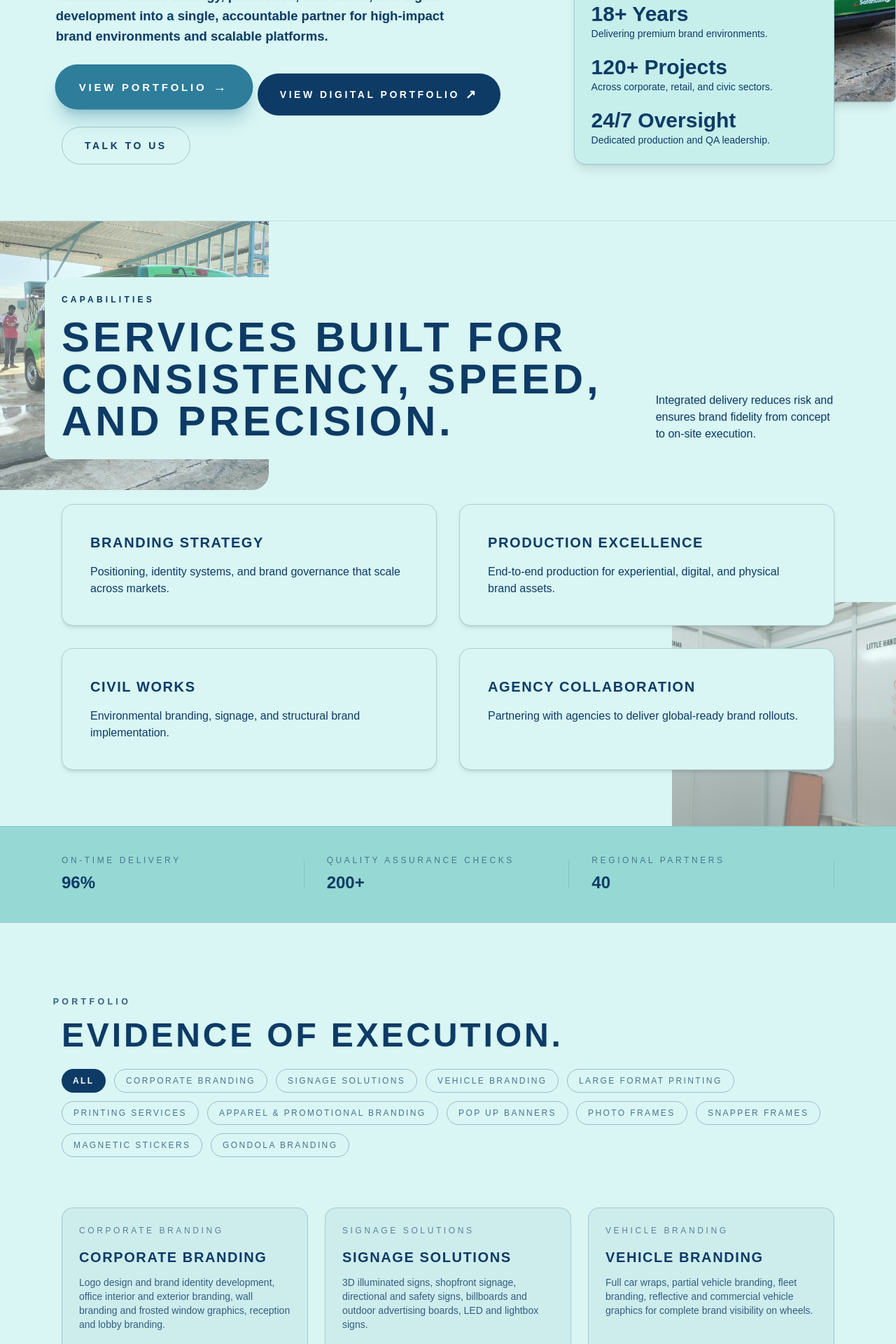
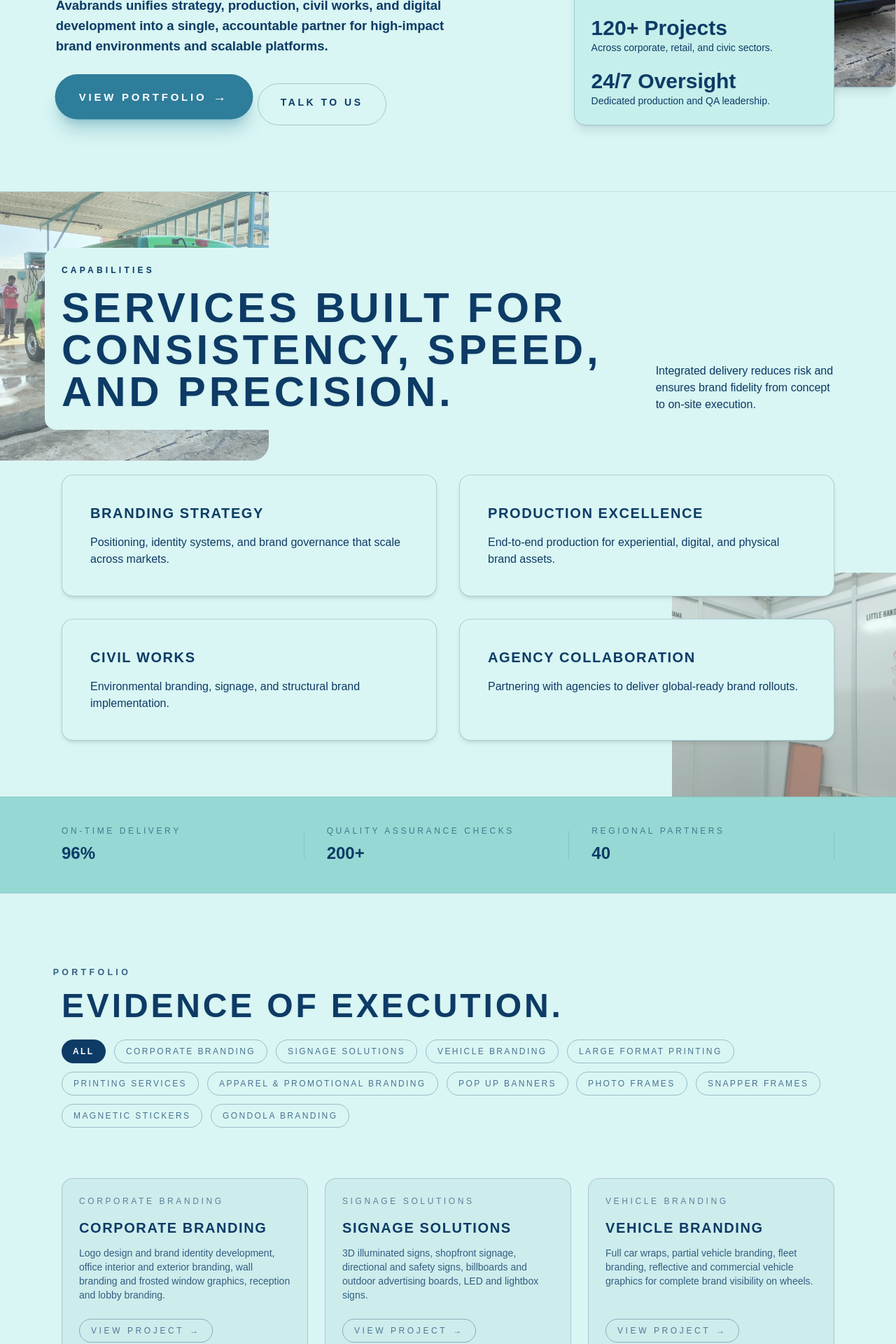
Before and after one commit to kilionrotich/Avabrands-Ltd, a React (Vite) app in the folder frontend/: page / in a window 1280 px wide. Shown: the part 520-2440 px from the top of the page at 70% size. Built offline with nearby package versions, Linux system fonts and the light colour scheme.

Commit message:
feat: remove outdated portfolio links and enhance button styling for better user experience

```diff
--- a/frontend/src/components/DigitalStudio.jsx
+++ b/frontend/src/components/DigitalStudio.jsx
@@ -33,15 +33,6 @@ function DigitalStudio() {
               <p className="mt-5 max-w-2xl text-base font-medium text-teal-primary/85">
                 Alongside brand execution, Avabrands also delivers digital products and technical strategy for organizations that need dependable web platforms, Android applications, and clear systems thinking.
               </p>
-              <a
-                href="https://kilionrotich.github.io/portfolio-kilion/"
-                target="_blank"
-                rel="noreferrer"
-                className="mt-8 inline-flex items-center gap-3 rounded-full bg-teal-primary px-8 py-4 text-sm font-bold uppercase tracking-[0.25em] text-white transition hover:bg-teal-secondary hover:shadow-2xl"
-              >
-                View Digital Portfolio
-                <span className="text-lg">↗</span>
-              </a>
             </div>
             <div className="grid gap-6 md:grid-cols-2 lg:grid-cols-1">
               {tracks.map((track) => (
--- a/frontend/src/components/Hero.jsx
+++ b/frontend/src/components/Hero.jsx
@@ -46,15 +46,6 @@ function Hero({ bgImage }) {
               <span className="text-lg">→</span>
             </a>
             <a
-              href="https://kilionrotich.github.io/portfolio-kilion/"
-              target="_blank"
-              rel="noreferrer"
-              className="rounded-full bg-teal-primary px-8 py-4 text-sm font-bold uppercase tracking-[0.25em] text-white transition hover:bg-teal-secondary hover:shadow-2xl inline-flex items-center gap-2"
-            >
-              View Digital Portfolio
-              <span className="text-lg">↗</span>
-            </a>
-            <a
               href="#contact"
               className="rounded-full border border-teal-primary/25 px-8 py-4 text-sm font-semibold uppercase tracking-[0.25em] text-teal-primary transition hover:border-teal-primary hover:bg-teal-primary/10"
             >
--- a/frontend/src/components/Portfolio.jsx
+++ b/frontend/src/components/Portfolio.jsx
@@ -81,7 +81,7 @@ function Portfolio({ items, bgImage }) {
                 <span>
                   View Project
                 </span>
-                <span aria-hidden="true" className="portfolio-cta-arrow text-[1.15em] font-bold leading-none text-teal-primary/90 transition-all duration-[180ms] ease-out group-hover:translate-x-1.5 group-hover:text-teal-primary group-focus-visible:translate-x-1.5 group-focus-visible:text-teal-primary motion-reduce:transition-none motion-reduce:transform-none">
+                <span aria-hidden="true" className="portfolio-cta-arrow transition-transform duration-[180ms] ease-out group-hover:translate-x-1.5 group-focus-visible:translate-x-1.5 motion-reduce:transition-none motion-reduce:transform-none">
                   →
                 </span>
               </button>
```
